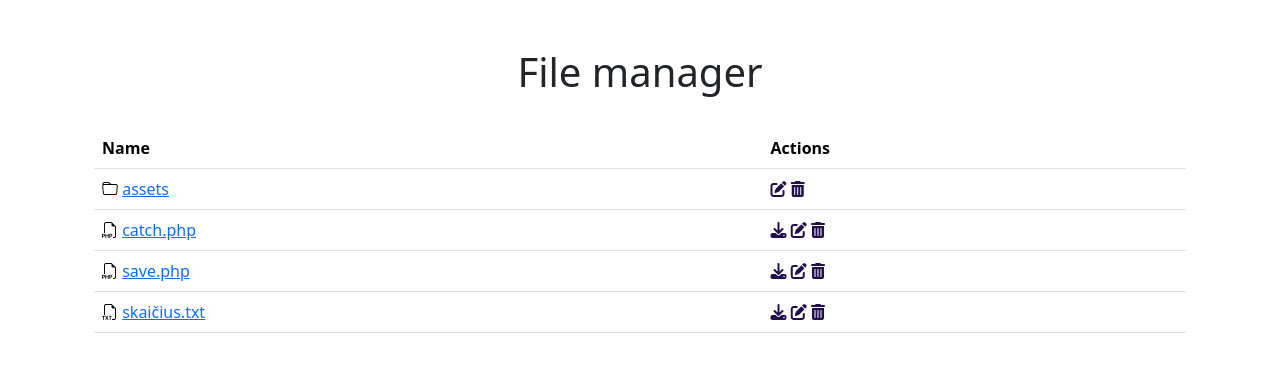
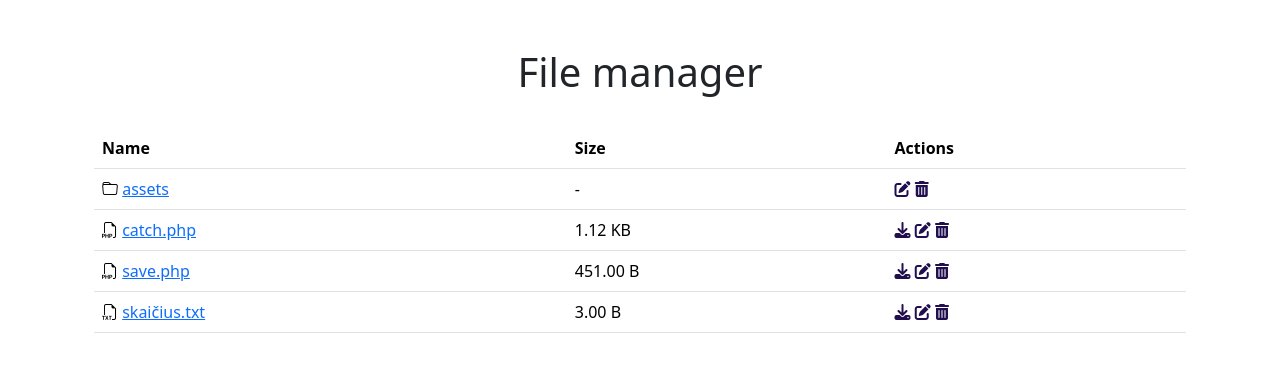
Before and after one commit to Budzinskaite-Sediene/2023-09-04_File_Manager, a PHP site: page /index.php in a window 1280 px wide. Shown: the top 372 px of the page. Run offline with PHP 8.4, Linux system fonts and the light colour scheme; some libraries are stand-ins or nearby versions.

Commit message:
size commit

```diff
--- a/index.php
+++ b/index.php
@@ -85,7 +85,21 @@ $data = scandir( $dir );
 unset( $data[ 0 ] );
 unset( $data[ 1 ] );
 
+function getFileSize( $filePath ) {
+    if ( file_exists( $filePath ) ) {
+        $size = filesize( $filePath );
+        return formatFileSize( $size );
+    }
+    return '-';
+}
+
+function formatFileSize( $bytes, $decimals = 2 ) {
+    $size = [ 'B', 'KB', 'MB', 'GB', 'TB', 'PB', 'EB', 'ZB', 'YB' ];
+    $factor = floor( ( strlen( $bytes ) - 1 ) / 3 );
+    return sprintf( "%.{$decimals}f", $bytes / ( 1024 ** $factor ) ) . ' ' . @$size[ $factor ];
+}
 ?>
+
 <!DOCTYPE html>
 <html lang = 'en'>
 
@@ -113,6 +127,7 @@ unset( $data[ 1 ] );
     <thead>
     <tr>
     <th>Name</th>
+    <th>Size</th>
     <th>Actions</th>
     </tr>
     </thead>
@@ -177,6 +192,7 @@ unset( $data[ 1 ] );
                 echo 'File not found.';
             }
         }
+
         ?>
         <tr>
         <td>
@@ -191,7 +207,16 @@ unset( $data[ 1 ] );
         ?>
         </td>
         <td>
-        <!-- Visos ikonos grupuojamos šiame stulpelyje -->
+        <!-- Failo dydis -->
+        <?php
+        if ( is_dir( $path ) ) {
+            echo '-';
+        } else {
+            echo getFileSize( $path );
+        }
+        ?>
+        </td>
+        <td>
 
         <!-- Parsisiųsti failo ikona -->
         <?php if ( !is_dir( $path ) ) {
@@ -213,7 +238,6 @@ unset( $data[ 1 ] );
                     <?php }
                     ?>
                     </td>
-
                     </tr>
 
                     <?php }
--- a/skaičius.txt
+++ b/skaičius.txt
@@ -1 +1 @@
-glx
+xys
```
